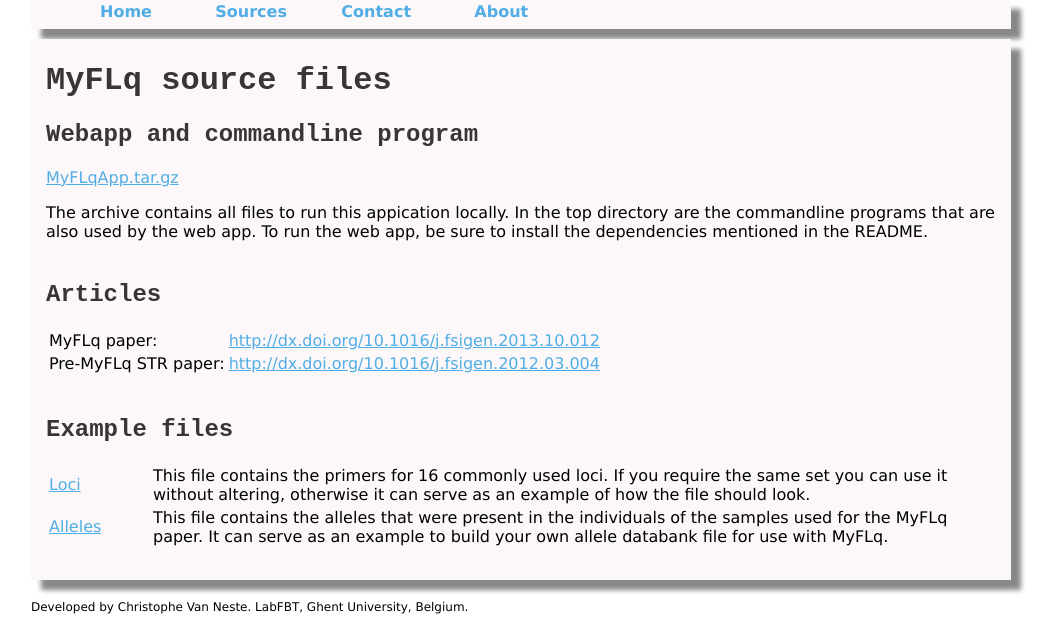
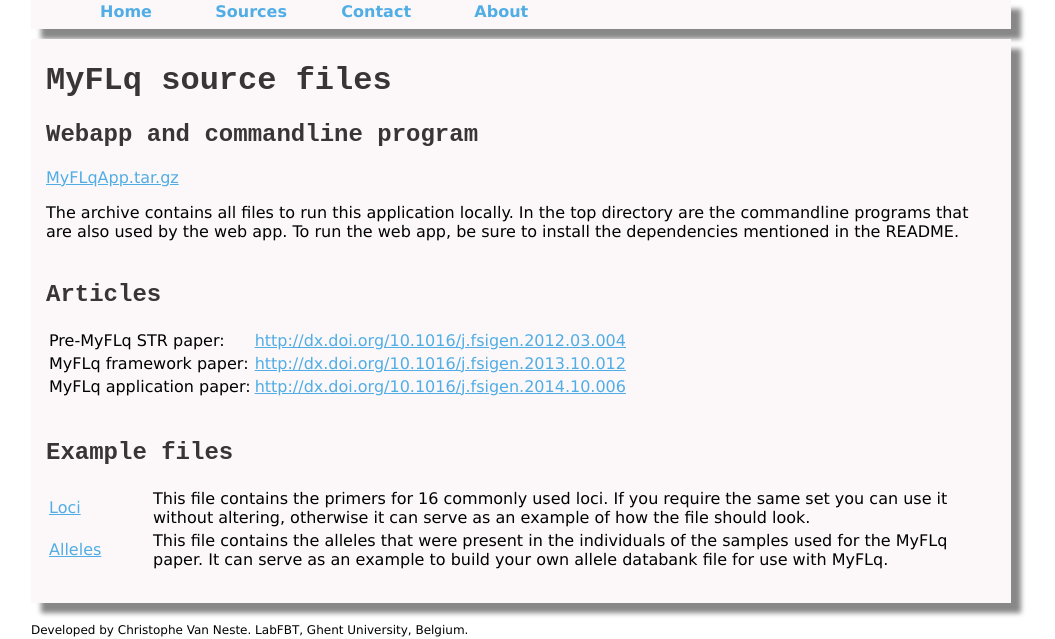
Before and after one commit to beukueb/myflq, a Django app: page /source-files/ in a window 1280 px wide. Shown: the part 161-800 px from the top of the page, without its empty margins (119-1174 px from the left). Run offline with Django 3.2, Linux system fonts and the light colour scheme; parts of the project's set-up code (start-up, migrations or seed data) failed here and were passed over.

Commit message:
modified:   src/MyFLsite/main/templates/main/sourcefiles.html

```diff
--- a/src/MyFLsite/main/templates/main/sourcefiles.html
+++ b/src/MyFLsite/main/templates/main/sourcefiles.html
@@ -5,17 +5,19 @@
 <h1>MyFLq source files</h1>
 <h2>Webapp and commandline program</h2>
 <p>
-  <a href={% static 'sources/MyFLqApp.tar.gz' %}>MyFLqApp.tar.gz</a>
+  <a href="https://github.com/beukueb/myflq/archive/latest.zip" %}>MyFLqApp.tar.gz</a>
 </p>
-<p>The archive contains all files to run this appication locally. In the top directory are the commandline programs that are also used by the web app. To run the web app, be sure to install the dependencies mentioned in the README.</p>
+<p>The archive contains all files to run this application locally. In the top directory are the commandline programs that are also used by the web app. To run the web app, be sure to install the dependencies mentioned in the README.</p>
 
 <h2>Articles</h2>
 <p>
 <table>
 <tr><td>
-MyFLq paper: </td><td><a href="http://dx.doi.org/10.1016/j.fsigen.2013.10.012">http://dx.doi.org/10.1016/j.fsigen.2013.10.012</a></td></tr>
+Pre-MyFLq STR paper: </td><td><a href="http://dx.doi.org/10.1016/j.fsigen.2012.03.004">http://dx.doi.org/10.1016/j.fsigen.2012.03.004</a></td></tr>
 <tr><td>
-Pre-MyFLq STR paper: </td><td><a href="http://dx.doi.org/10.1016/j.fsigen.2012.03.004">http://dx.doi.org/10.1016/j.fsigen.2012.03.004</a></td></tr>
+MyFLq framework paper: </td><td><a href="http://dx.doi.org/10.1016/j.fsigen.2013.10.012">http://dx.doi.org/10.1016/j.fsigen.2013.10.012</a></td></tr>
+<tr><td>
+MyFLq application paper: </td><td><a href="http://dx.doi.org/10.1016/j.fsigen.2014.10.006">http://dx.doi.org/10.1016/j.fsigen.2014.10.006</a></td></tr>
 </table>
 </p>
 
```
